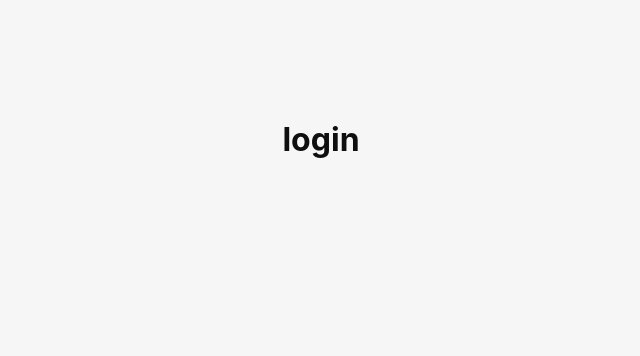
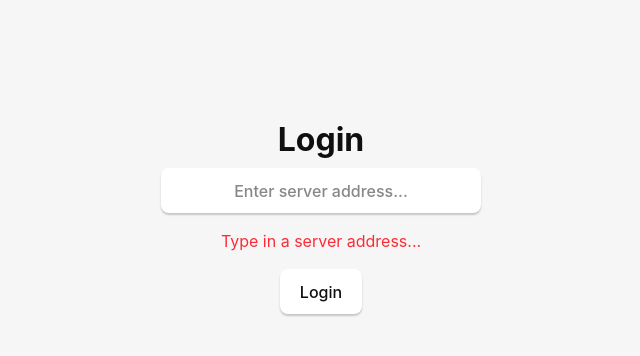
Before and after one commit to RafaeloxMC/shellyfin, a React (Vite) app: page /login in a window 1280 px wide. Shown: the top 356 px of the page, without its empty margins (319-959 px from the left). Built offline with nearby package versions, Linux system fonts and the light colour scheme.

Commit message:
Add server ping to login page

```diff
--- a/src/Login.tsx
+++ b/src/Login.tsx
@@ -1,7 +1,83 @@
+import { useState, useRef } from "react";
+
 export default function Login() {
+	const [address, setAddress] = useState("");
+	const [isValid, setValid] = useState(false);
+	const [status, setStatus] = useState("Type in a server address...");
+	const abortControllerRef = useRef<AbortController | null>(null);
+
+	async function pingLoginSite(serverAddress: string): Promise<boolean> {
+		if (!serverAddress.trim()) {
+			setStatus("Type in a server address...");
+			setValid(false);
+			return false;
+		}
+
+		if (abortControllerRef.current) {
+			abortControllerRef.current.abort();
+		}
+
+		const abortController = new AbortController();
+		abortControllerRef.current = abortController;
+
+		try {
+			setValid(false);
+			setStatus("Pinging " + serverAddress + "...");
+			let url = serverAddress;
+			if (!url.startsWith("http://") && !url.startsWith("https://")) {
+				url = "http://" + url;
+			}
+
+			const urlObj = new URL(url);
+			if (!urlObj.port) {
+				urlObj.port = "8096";
+			}
+
+			await fetch(urlObj.toString(), {
+				method: "HEAD",
+				mode: "no-cors",
+				signal: abortController.signal,
+			});
+
+			if (abortController.signal.aborted) {
+				return false;
+			}
+
+			setStatus("Valid server at " + serverAddress + "!");
+			setValid(true);
+			return true;
+		} catch (error) {
+			if (error instanceof Error && error.name === "AbortError") {
+				return false;
+			}
+
+			setValid(false);
+			setStatus("Invalid server!");
+			return false;
+		}
+	}
+
 	return (
 		<div className="w-full p-16 flex flex-col items-center justify-center">
-			<h1>login</h1>
+			<h1>Login</h1>
+			<input
+				type="text"
+				placeholder="Enter server address..."
+				onChange={(e) => {
+					const newAddress = e.currentTarget.value;
+					setAddress(newAddress);
+					pingLoginSite(newAddress);
+				}}
+				className="w-80 text-center my-4"
+			></input>
+
+			{isValid ? (
+				<p className="text-green-500">{status}</p>
+			) : (
+				<p className="text-red-500">{status}</p>
+			)}
+
+			<button className="mt-4">Login</button>
 		</div>
 	);
 }
```
